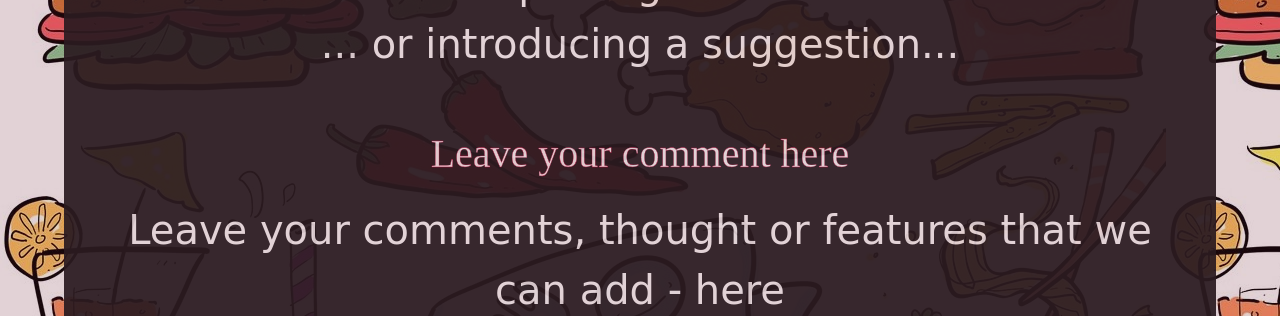
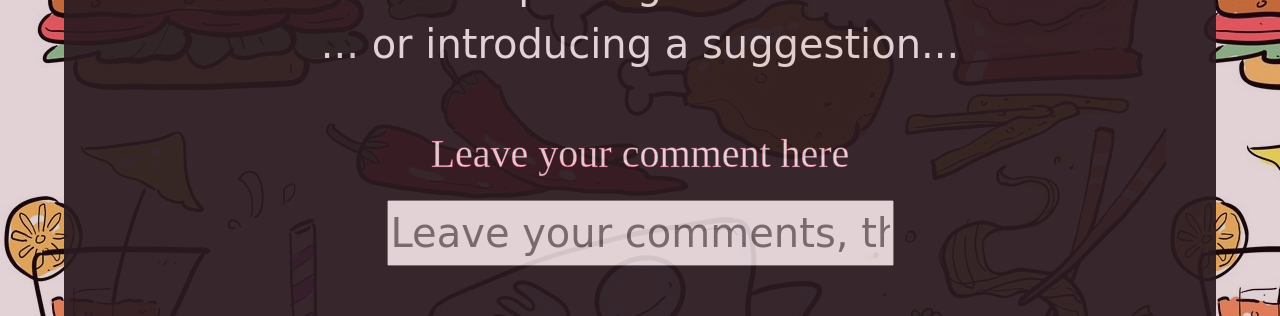
Before and after one commit to Timo-joinllur/Team4_WEBPROG, a PHP site: page /contact.php in a window 1280 px wide. Shown: the part 236-552 px from the top of the page. Run offline with PHP 8.4, Linux system fonts and the light colour scheme; some web fonts are replaced; grey boxes are pictures that could not be loaded.

Commit message:
Changes in contact

```diff
--- a/layout/contact.php
+++ b/layout/contact.php
@@ -11,8 +11,7 @@
         <div class="commentform">
         <form method="post" action="">
         <p>Leave your comment here</p>
-            <label for="name">Leave your comments, thought or features that we can add - here</label>
-            <input type="text" id="name" placeholder="Иван Иванов">
+            <input type="text" id="name" placeholder="Leave your comments, thought or features that we can add - here">
         </form>
         </div>
 
```
